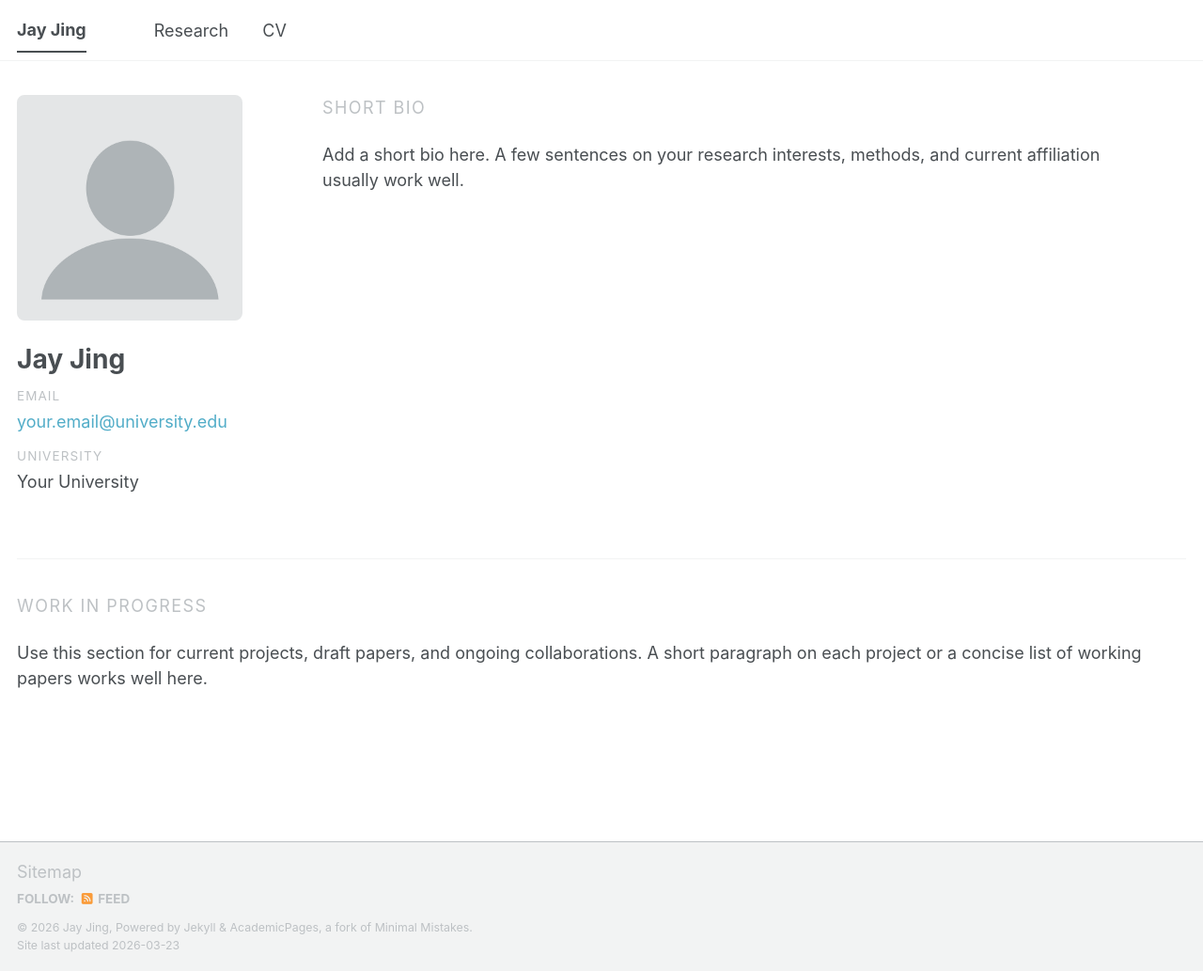
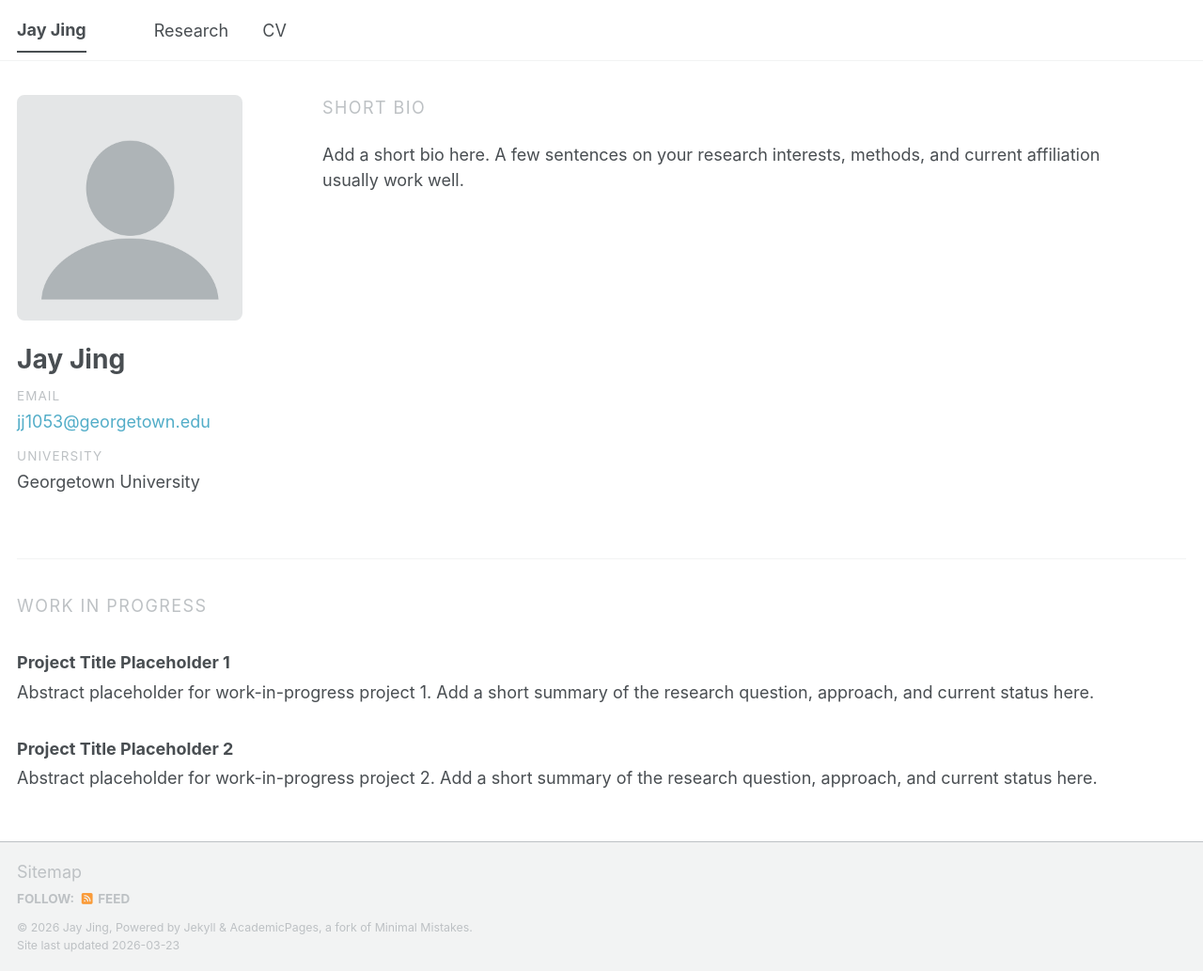
Before and after one commit to jay-jing-econ/jay-jing-econ.github.io, a Jekyll site: the page built from _pages/about.md, in a window 1280 px wide and 1033 px high. Shown: the whole window at 94% size. Built offline with Jekyll 4.4.1, drawn with Linux system fonts in a browser that asks for light colours; a script bundle is joined from its source files by our own code; library files that are not in the unit come from our copies.

```diff
--- a/_config.yml
+++ b/_config.yml
@@ -28,9 +28,9 @@
   pronouns         : # example: "she/her"
   bio              : "Add a short bio here. A few sentences on your research interests, methods, and current affiliation usually work well."
   location         :
-  employer         : "Your University"
+  employer         : "Georgetown University"
   uri              : # URL
-  email            : "your.email@university.edu"
+  email            : "jj1053@georgetown.edu"
 
   # Academic websites
   academia         : # URL
--- a/_pages/about.md
+++ b/_pages/about.md
@@ -40,5 +40,13 @@
 
 <section class="home-section">
   <p class="home-section__label">Work in Progress</p>
-  <p>Use this section for current projects, draft papers, and ongoing collaborations. A short paragraph on each project or a concise list of working papers works well here.</p>
+  <div class="home-project">
+    <h3 class="home-project__title">Project Title Placeholder 1</h3>
+    <p>Abstract placeholder for work-in-progress project 1. Add a short summary of the research question, approach, and current status here.</p>
+  </div>
+
+  <div class="home-project">
+    <h3 class="home-project__title">Project Title Placeholder 2</h3>
+    <p>Abstract placeholder for work-in-progress project 2. Add a short summary of the research question, approach, and current status here.</p>
+  </div>
 </section>
--- a/_sass/layout/_home.scss
+++ b/_sass/layout/_home.scss
@@ -88,3 +88,11 @@
 .home-section__label {
   margin-bottom: 0.75rem;
 }
+
+.home-project + .home-project {
+  margin-top: 1.75rem;
+}
+
+.home-project__title {
+  margin-bottom: 0.4rem;
+}
```
